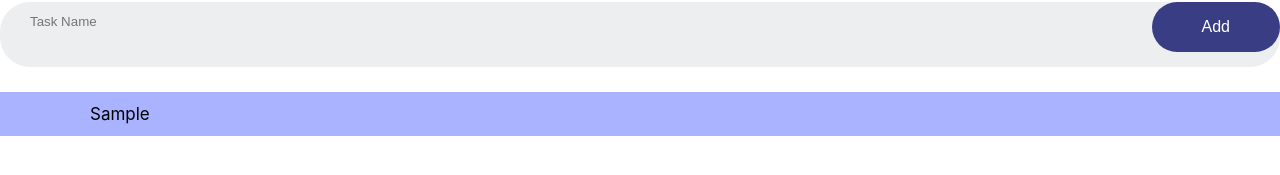
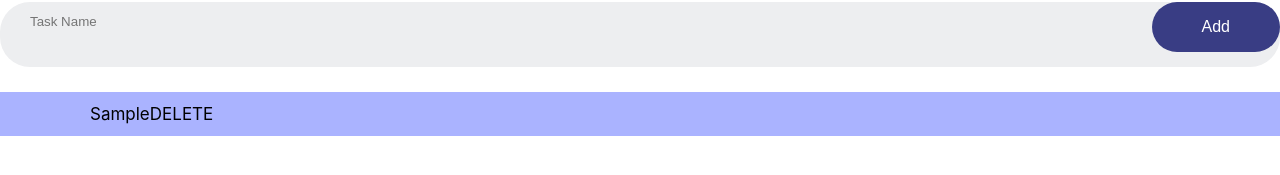
Before and after one commit to ReaDaCoder/todo-app, a React (Create React App) app: page /home in a window 1280 px wide. Both pictures are taken after typing "Sample" into the empty fields and a click on the button "Add". Shown: the part 185-360 px from the top of the page. Built offline with nearby package versions, Linux system fonts and the light colour scheme.

Commit message:
added delete option

```diff
--- a/src/components/home.js
+++ b/src/components/home.js
@@ -18,9 +18,13 @@ function Home() {
         if (input.trim() === '') {
             alert('Enter task!');
         } else {
-            setTasks([...tasks, input.trim()]);
+            setTasks([...tasks, { text: input.trim(), id: Date.now() }]);
             setInput('');
         }
+    };
+
+    const handleDeleteTask = (id) => {
+        setTasks(tasks.filter(task => task.id !== id));
     };
 
     return (
@@ -40,8 +44,11 @@ function Home() {
                 <button className="filter-btn" onClick={handleAddTask}>Add</button>
             </div>
             <ul id="list-container">
-                {tasks.map((task, index) => (
-                    <li key={index}>{task}</li>
+                {tasks.map((task) => (
+                    <li key={task.id}>
+                        {task.text}
+                        <span onClick={() => handleDeleteTask(task.id)}>DELETE</span>
+                    </li>
                 ))}
             </ul>
         </div>
@@ -49,14 +56,3 @@ function Home() {
 }
 
 export default Home;
-
-
-
-
-
-/*<div className="todo-grid">
-                <div className="task-name">Task Name</div>
-                <div className="definition">Definition</div>
-                <div className="priority">Priority</div>
-                <div className="due">Due date</div>
-            </div>*/
```
